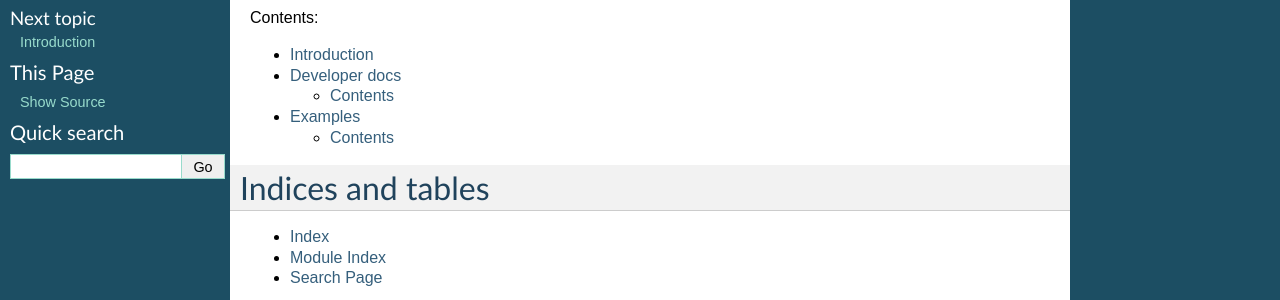
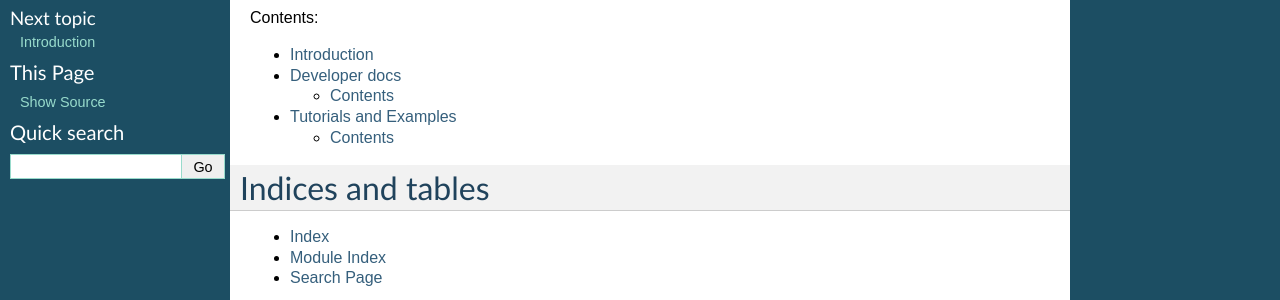
Before and after one commit to ISISMuon/MuonDataLib, a Sphinx documentation site: the page built from docs/source/index.rst, in a window 1280 px wide. Shown: the part 141-441 px from the top of the page. Built offline with Sphinx 7.4.7, drawn with Linux system fonts in a browser that asks for light colours; pages that are not in the unit, such as notebooks, are missing from menus.

Commit message:
update docs

```diff
--- a/docs/source/examples/index.rst
+++ b/docs/source/examples/index.rst
@@ -19,6 +19,3 @@ Contents
    tutorials/tutorial_1.ipynb
    tutorials/tutorial_2.ipynb
    tutorials/tutorial_3.ipynb
-   tutorials/tutorial_4.ipynb
-   tutorials/tutorial_5.ipynb
-   tutorials/example_manychunks.ipynb
--- a/docs/source/index.rst
+++ b/docs/source/index.rst
@@ -15,7 +15,7 @@ Contents
 
    Introduction <intro>
    Developer docs <dev/index>
-   Examples <examples/index>
+   Tutorials and Examples <examples/index>
 
 Indices and tables
 ==================
```
